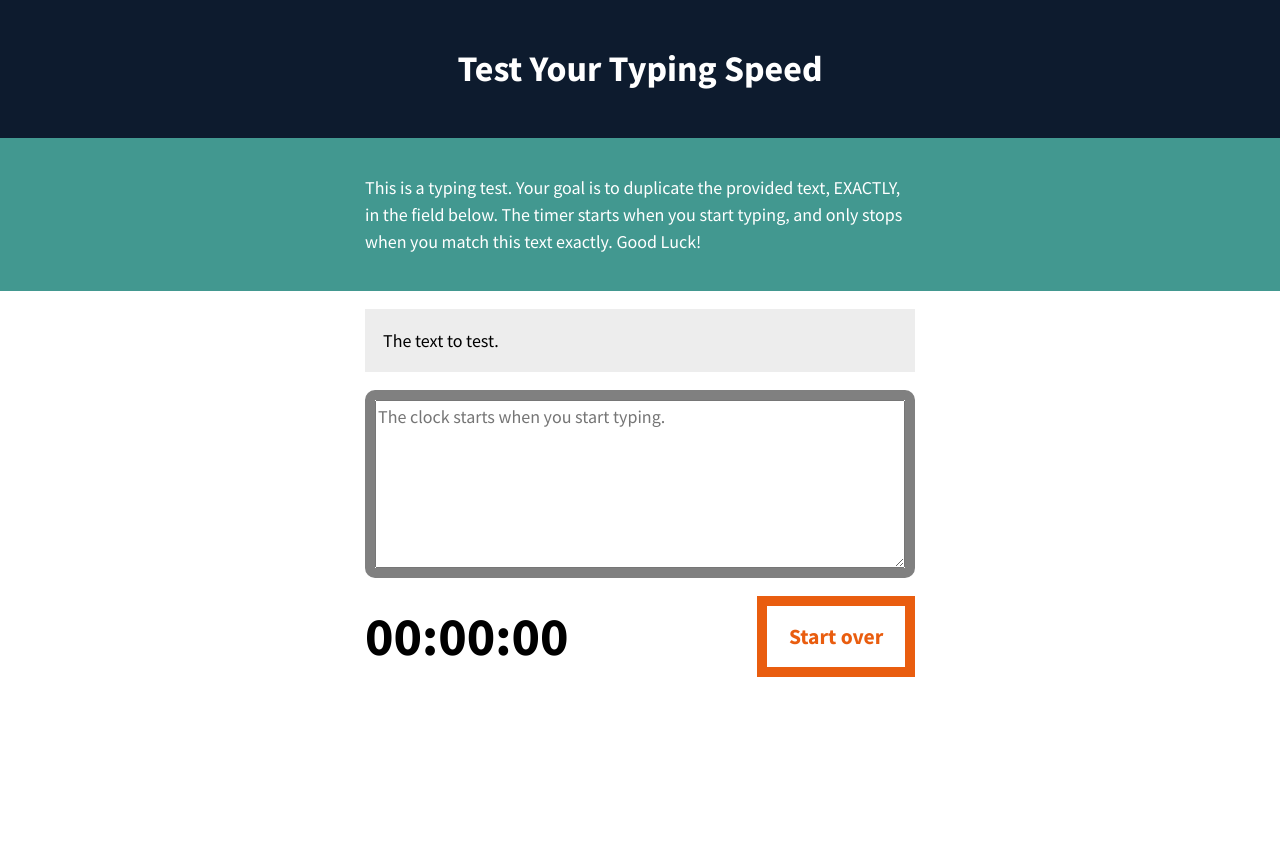
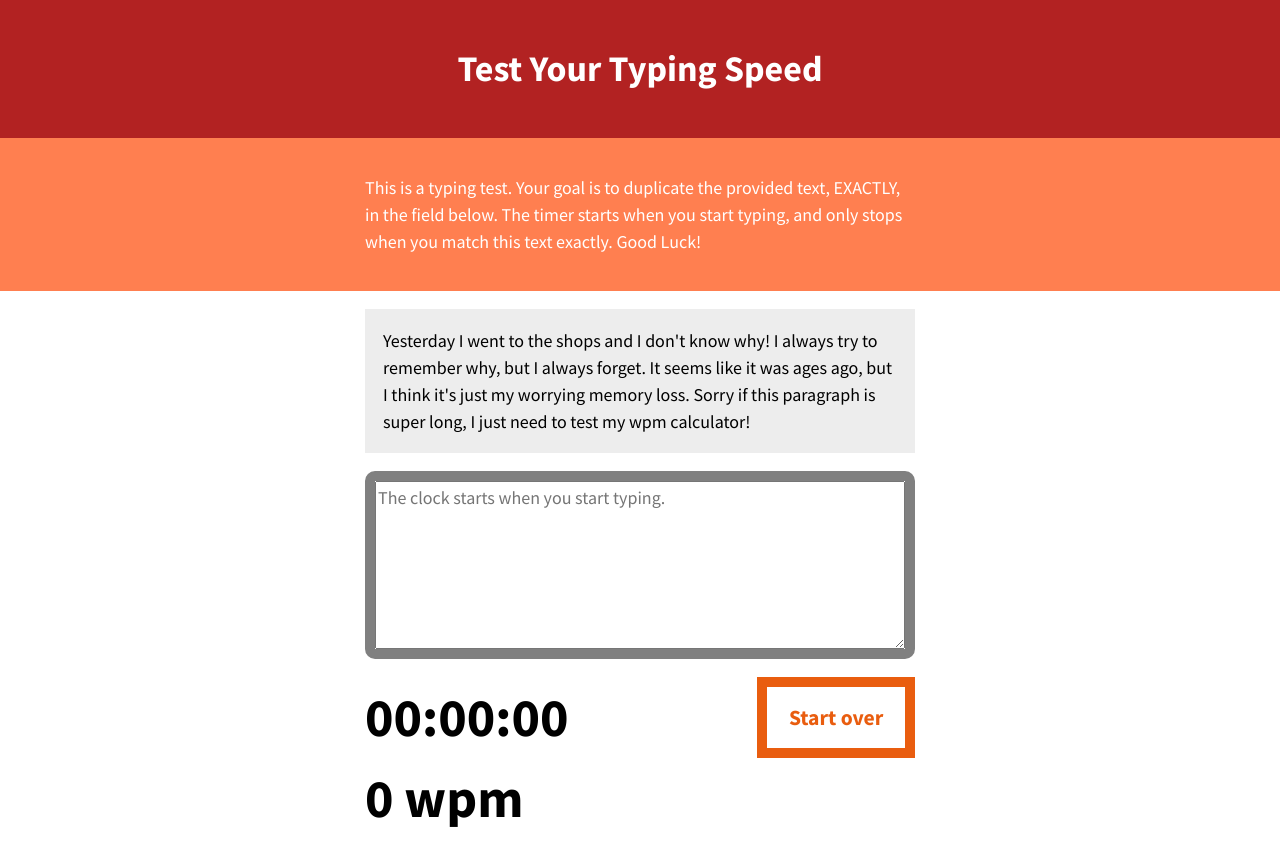
Before and after one commit to moraru210/TypingSpeedTest, a plain HTML site: page index.html in a window 1280 px wide. Both pictures are taken after a click on the button "Start over". Before the commit the page ends 800 px from the top, so only its background shows below. Drawn offline with Linux system fonts and the light colour scheme.

Commit message:
I've added a wpm calculator, no backspace included

```diff
--- a/index.html
+++ b/index.html
@@ -16,11 +16,20 @@
     </header>
     <main class="main">
         <article class="intro">
-            <p>This is a typing test. Your goal is to duplicate the provided text, EXACTLY, in the field below. The timer starts when you start typing, and only stops when you match this text exactly. Good Luck!</p>
+            <p>This is a typing test. Your goal is to duplicate the provided
+                text, EXACTLY, in the field below. The timer starts when you
+                start typing, and only stops when you match this text exactly.
+                Good Luck!
+            </p>
         </article><!-- .intro -->
         <section class="test-area">
             <div id="origin-text">
-                <p>The text to test.</p>
+                <p>Yesterday I went to the shops and I don't know why!
+                    I always try to remember why, but I always forget. It seems
+                    like it was ages ago, but I think it's just my worrying
+                    memory loss. Sorry if this paragraph is super long, I just
+                    need to test my wpm calculator!
+                </p>
             </div><!-- #origin-text -->
 
             <div class="test-wrapper">
@@ -31,9 +40,13 @@
                 <section id="clock">
                     <div class="timer">00:00:00</div>
                 </section>
-
                 <button id="reset">Start over</button>
             </div><!-- .meta -->
+            <div>
+                <section id="stats">
+                    <div class="wpm">0 wpm</div>
+                </section>
+            </div>
         </section><!-- .test-area -->
     </main>
 
--- a/script.js
+++ b/script.js
@@ -3,10 +3,13 @@ const testArea = document.querySelector("#test-area");
 const originText = document.querySelector("#origin-text p").innerHTML;
 const resetButton = document.querySelector("#reset");
 const theTimer = document.querySelector(".timer");
+const stats = document.querySelector(".wpm");
 
 var timer = [0,0,0,0];
 var interval;
 var timerRunning = false;
+var numErrors = 0;
+var numGross = 0;
 
 // Add leading zero to numbers 9 or below (purely for aesthetics):
 function leadingZero(time) {
@@ -27,10 +30,22 @@ function runTimer() {
   timer[2] = Math.floor(timer[3] - (timer[1] * 100) - (timer[0] * 6000));
 }
 
+function calcWPM() {
+  let minutes = timer[0] + (timer[1]/60) + ((timer[2]/60)/100)
+  let currentWPM;
+  if ((numGross/5) > numErrors) {
+    currentWPM = ((numGross/5) - numErrors) / minutes;
+  } else {
+    currentWPM = 0;
+  }
+  stats.innerHTML = currentWPM.toFixed(0) + " wpm";
+}
+
 // Match the text entered with the provided text on the page:
 function spellCheck() {
   let textEntered = testArea.value;
   let originTextMatch = originText.substring(0, textEntered.length);
+  numGross++;
 
   if (textEntered == originText) {
     clearInterval(interval);
@@ -40,6 +55,7 @@ function spellCheck() {
       testWrapper.style.borderColor = "#65CCf3";
     } else {
       testWrapper.style.borderColor = "#E95D0F";
+      numErrors++;
     }
   }
   console.log(textEntered);
@@ -61,13 +77,17 @@ function reset() {
   interval = null;
   timer = [0,0,0,0];
   timerRunning = false;
+  numGross = 0;
+  numErrors = 0;
 
   testArea.value = "";
   theTimer.innerHTML = "00:00:00";
   testWrapper.style.borderColor = "grey";
+  stats.innerHTML = "0 wpm"
 }
 
 // Event listeners for keyboard input and the reset button:
 testArea.addEventListener("keypress", start, false);
 testArea.addEventListener("keyup", spellCheck, false);
+testArea.addEventListener("keypress", calcWPM, false);
 resetButton.addEventListener("click", reset, false);
--- a/style.css
+++ b/style.css
@@ -111,7 +111,7 @@ body {
 
 .masthead {
     padding: 1em 2em;
-    background-color: #0D1B2E;
+    background-color: #B22222;
     color: white;
 }
 
@@ -122,7 +122,7 @@ body {
 .intro {
     padding: 2em 2em;
     color: #ffffff;
-    background: #429890;
+    background: #FF7F50;
 }
 
 
@@ -169,6 +169,11 @@ body {
     flex-wrap: wrap;
 }
 
+.wpm {
+    font-size: 3em;
+    font-weight: bold;
+}
+
 .timer {
     font-size: 3em;
     font-weight: bold;
```
